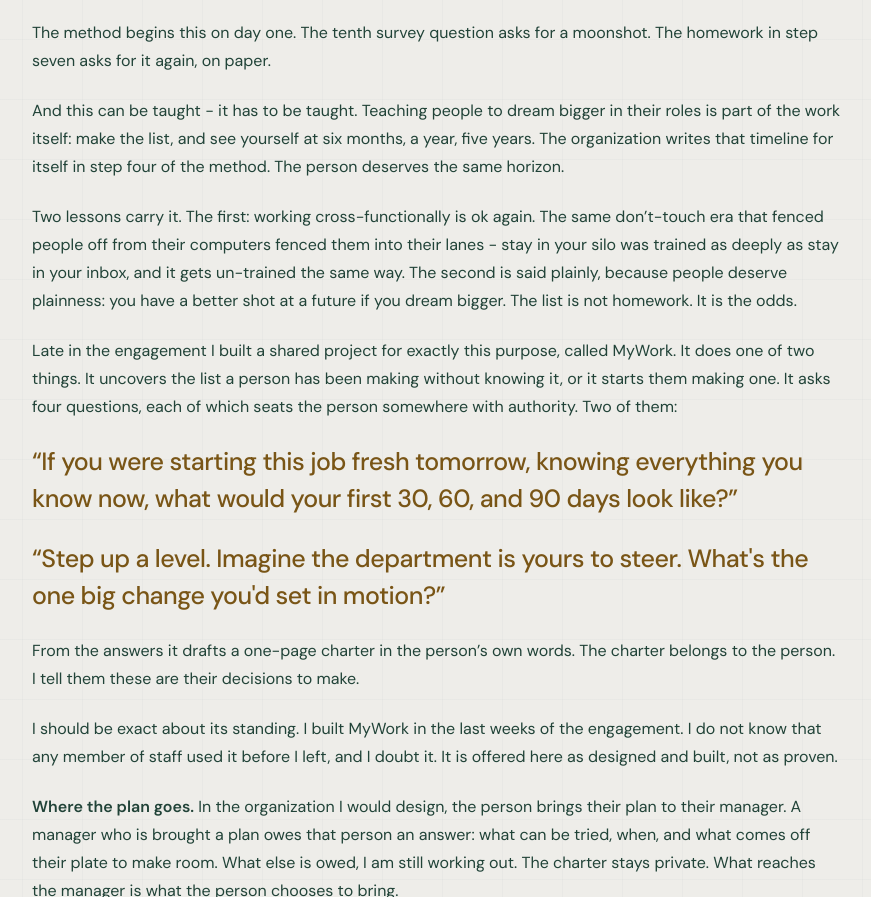
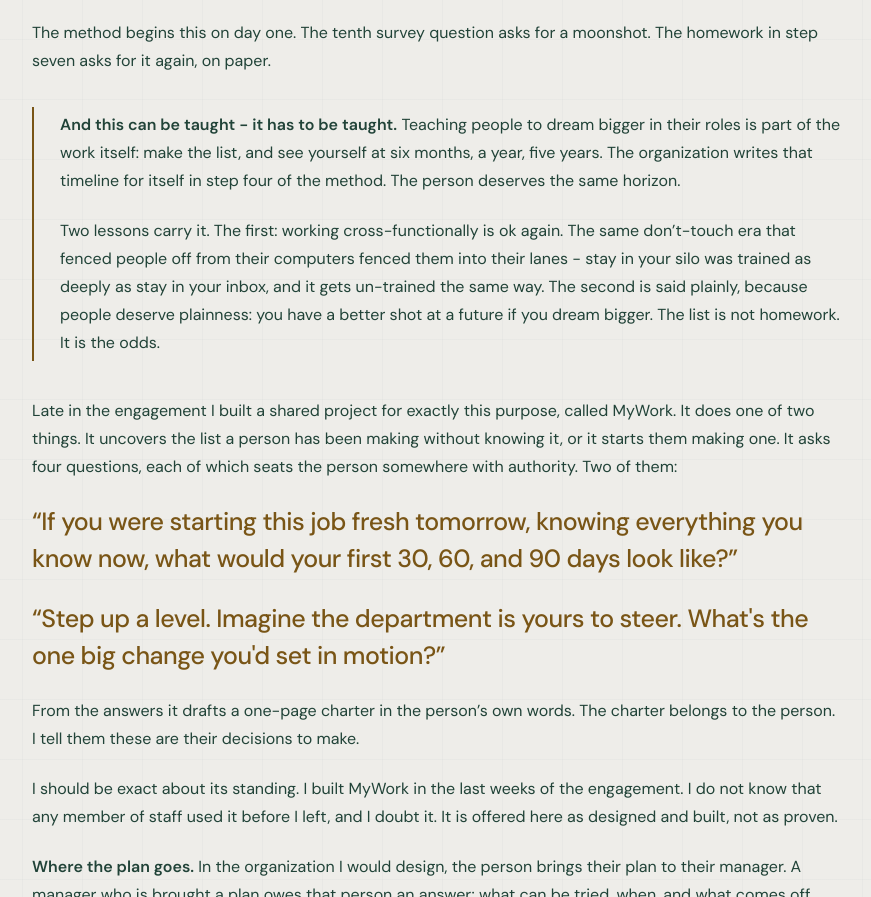
Before and after one commit to prodigalparadigm/mastersori, a plain HTML site: page argument.html in a window 1280 px wide. Shown: the part 3561-4458 px from the top of the page, without its empty margins (338-1209 px from the left). Drawn offline with Linux system fonts and the light colour scheme.

Commit message:
Argument page: dream-bigger passage set off with a gold rule and bold opening
Co-Authored-By: Claude Fable 5.2 <noreply@anthropic.com>

```diff
--- a/argument.html
+++ b/argument.html
@@ -147,8 +147,8 @@
 <p>Where there is no ownership and the mission is thin, two incentives remain, and they are blunt. The first is the vote. Early in this change, a person who is proactive about designing their own role after AI gets a say in it. The second is future paychecks.</p>
 <p><strong>How a person gets a list.</strong> People who already have one need only be asked. People who do not have one can be taught to make one, and this is the part of enablement that almost nobody plans for. It is a second un-training: learning to think bigger inside a role.</p>
 <p>The method begins this on day one. The tenth survey question asks for a moonshot. The homework in step seven asks for it again, on paper.</p>
-<p>And this can be taught - it has to be taught. Teaching people to dream bigger in their roles is part of the work itself: make the list, and see yourself at six months, a year, five years. The organization writes that timeline for itself in step four of the method. The person deserves the same horizon.</p>
-<p>Two lessons carry it. The first: working cross-functionally is ok again. The same don’t-touch era that fenced people off from their computers fenced them into their lanes - stay in your silo was trained as deeply as stay in your inbox, and it gets un-trained the same way. The second is said plainly, because people deserve plainness: you have a better shot at a future if you dream bigger. The list is not homework. It is the odds.</p>
+<div class="passage emphasis"><p><strong>And this can be taught - it has to be taught.</strong> Teaching people to dream bigger in their roles is part of the work itself: make the list, and see yourself at six months, a year, five years. The organization writes that timeline for itself in step four of the method. The person deserves the same horizon.</p>
+<p>Two lessons carry it. The first: working cross-functionally is ok again. The same don’t-touch era that fenced people off from their computers fenced them into their lanes - stay in your silo was trained as deeply as stay in your inbox, and it gets un-trained the same way. The second is said plainly, because people deserve plainness: you have a better shot at a future if you dream bigger. The list is not homework. It is the odds.</p></div>
 <p>Late in the engagement I built a shared project for exactly this purpose, called MyWork. It does one of two things. It uncovers the list a person has been making without knowing it, or it starts them making one. It asks four questions, each of which seats the person somewhere with authority. Two of them:</p>
 <p class="quote">“If you were starting this job fresh tomorrow, knowing everything you know now, what would your first 30, 60, and 90 days look like?”</p>
 <p class="quote">“Step up a level. Imagine the department is yours to steer. What's the one big change you'd set in motion?”</p>
--- a/styles.css
+++ b/styles.css
@@ -105,6 +105,7 @@ html:not(.js) .menu-button{display:none}
 .passage{margin:34px 0 0;padding:4px 0 4px 26px;border-left:1px solid var(--gold)}
 .passage h3{font-size:23px;margin-bottom:16px}
 .passage p:last-child{margin-bottom:0}
+.passage.emphasis{margin:32px 0 36px;border-left-width:2px}
 .passage+details.stage{margin-top:38px}
 .passage ol li{padding-left:4px;margin:6px 0}
 .passage ol li::marker{color:var(--gold)}.stage-content ol,.article-body ol{padding-left:22px}.stage-content ol li{padding-left:4px}.never-list li{margin:14px 0;padding-left:6px}
```
